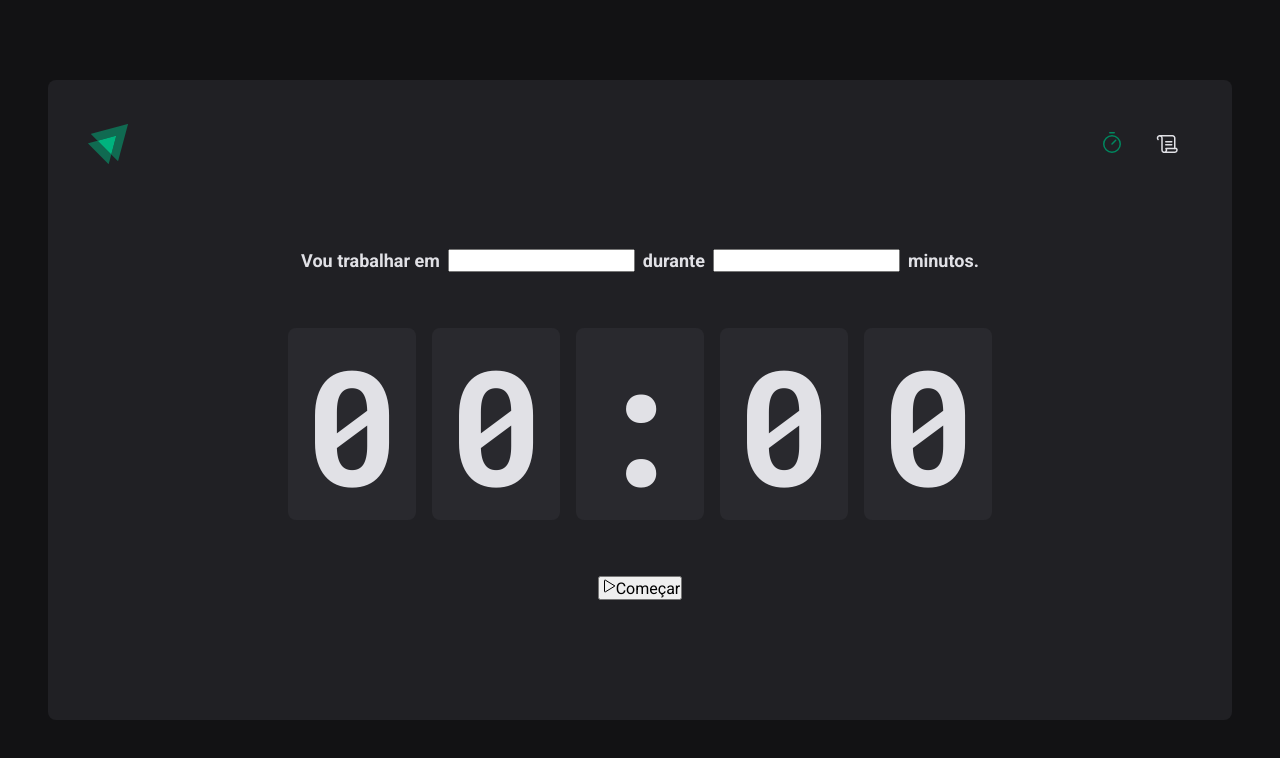
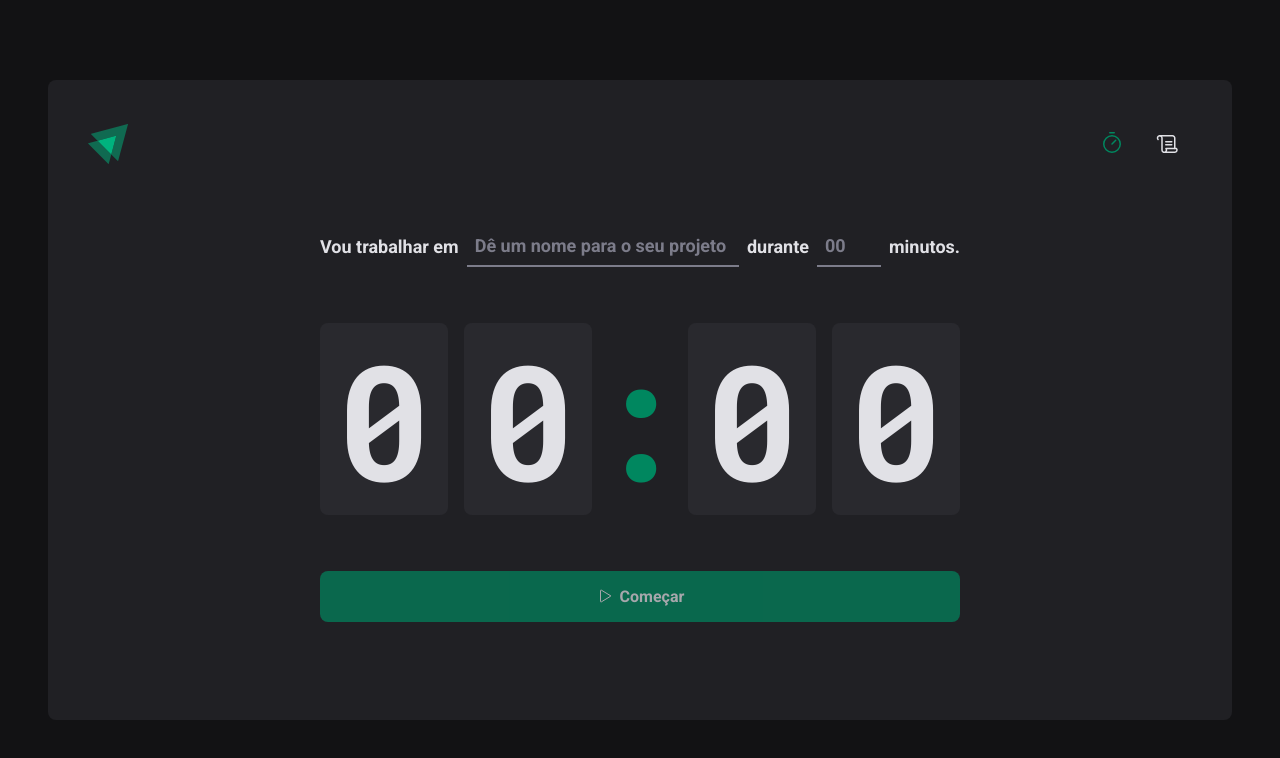
Before and after one commit to andreyaraujo-dev/ignite-reactjs-v2, a React (Vite) app in the folder 02-ignite-timer/: page / in a window 1280 px wide. Shown: the top 758 px of the page. Built offline with nearby package versions, Linux system fonts and the light colour scheme.

Commit message:
feat: finaliza home page

```diff
--- a/02-ignite-timer/src/pages/Home/index.tsx
+++ b/02-ignite-timer/src/pages/Home/index.tsx
@@ -1,5 +1,13 @@
 import { Play } from 'phosphor-react'
-import { CountdownContainer, FormContainer, HomeContainer } from './styles'
+import {
+  CountdownContainer,
+  FormContainer,
+  HomeContainer,
+  MinutesAmountInput,
+  Separator,
+  StartCountdownButton,
+  TaskInput,
+} from './styles'
 
 export function Home() {
   return (
@@ -7,10 +15,27 @@
       <form>
         <FormContainer>
           <label htmlFor="task">Vou trabalhar em</label>
-          <input type="text" id="task" />
+          <TaskInput
+            type="text"
+            id="task"
+            placeholder="Dê um nome para o seu projeto"
+            list="task-suggestions"
+          />
+          <datalist id="task-suggestions">
+            <option value="Projeto 1" />
+            <option value="Projeto 2" />
+            <option value="Projeto 3" />
+          </datalist>
 
           <label htmlFor="minutesAmount">durante</label>
-          <input type="number" id="minutesAmount" />
+          <MinutesAmountInput
+            type="number"
+            id="minutesAmount"
+            placeholder="00"
+            step={5}
+            min={5}
+            max={60}
+          />
 
           <span>minutos.</span>
         </FormContainer>
@@ -18,15 +43,15 @@
         <CountdownContainer>
           <span>0</span>
           <span>0</span>
-          <span>:</span>
+          <Separator>:</Separator>
           <span>0</span>
           <span>0</span>
         </CountdownContainer>
 
-        <button type="submit">
+        <StartCountdownButton disabled type="submit">
           <Play />
           Começar
-        </button>
+        </StartCountdownButton>
       </form>
     </HomeContainer>
   )
--- a/02-ignite-timer/src/pages/Home/styles.ts
+++ b/02-ignite-timer/src/pages/Home/styles.ts
@@ -28,6 +28,38 @@
   flex-wrap: wrap;
 `
 
+const BaseInput = styled.input`
+  background: transparent;
+  height: 2.5rem;
+  border: 0;
+  border-bottom: 2px solid ${(props) => props.theme['gray-500']};
+  font-weight: bold;
+  font-size: 1.125rem;
+  padding: 0 0.5rem;
+  color: ${(props) => props.theme['gray-100']};
+
+  &:focus {
+    box-shadow: none;
+    border-color: ${(props) => props.theme['green-500']};
+  }
+
+  &::placeholder {
+    color: ${(props) => props.theme['gray-500']};
+  }
+`
+
+export const TaskInput = styled(BaseInput)`
+  flex: 1;
+
+  &::-webkit-calendar-picker-indicator {
+    display: none !important;
+  }
+`
+
+export const MinutesAmountInput = styled(BaseInput)`
+  width: 4rem;
+`
+
 export const CountdownContainer = styled.div`
   font-family: 'Roboto Mono', monospace;
   font-size: 10rem;
@@ -43,3 +75,39 @@
     border-radius: 8px;
   }
 `
+export const Separator = styled.div`
+  padding: 2rem 0;
+  color: ${(props) => props.theme['green-500']};
+
+  width: 4rem;
+  overflow: hidden;
+  display: flex;
+  justify-content: center;
+`
+export const StartCountdownButton = styled.button`
+  width: 100%;
+  border: 0;
+  padding: 1rem;
+  border-radius: 8px;
+
+  display: flex;
+  align-items: center;
+  justify-content: center;
+
+  gap: 0.5rem;
+  font-weight: bold;
+
+  cursor: pointer;
+
+  background: ${(props) => props.theme['green-500']};
+  color: ${(props) => props.theme['gray-100']};
+
+  &:disabled {
+    opacity: 0.7;
+    cursor: not-allowed;
+  }
+
+  &:not(:disabled):hover {
+    background: ${(props) => props.theme['green-800']};
+  }
+`
```
